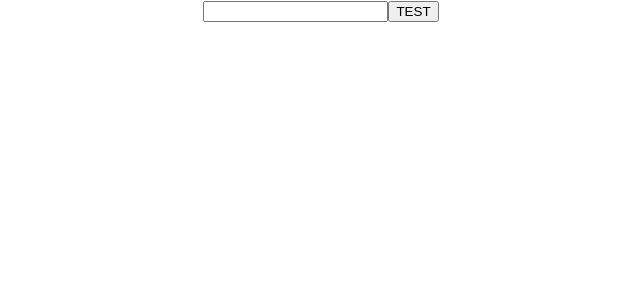
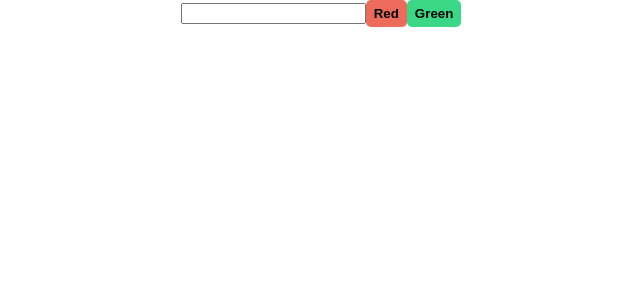
Before and after one commit to gv4383/shelfie-web, a React (Create React App) app: page / in a window 1280 px wide. Shown: the top 300 px of the page, without its empty margins (319-959 px from the left). Built offline with nearby package versions, Linux system fonts and the light colour scheme.

Commit message:
Added styling to button component

```diff
--- a/src/App.tsx
+++ b/src/App.tsx
@@ -30,7 +30,8 @@ const App: FunctionComponent = () => {
         </a>
       </header> */}
       <TextInput name="input" onChange={handleChange} value={userInput} />
-      <Button>TEST</Button>
+      <Button color="red">Red</Button>
+      <Button color="green">Green</Button>
     </div>
   );
 };
--- a/src/components/Input/Button/Button.scss
+++ b/src/components/Input/Button/Button.scss
@@ -0,0 +1,33 @@
+$colors: (
+  red: #ED6B5A,
+  red-dark: darken(#ED6B5A, 5%),
+  green: #3AD886,
+  green-dark: darken(#3AD886, 5%)
+);
+
+@function color($color-name) {
+  @return map-get($colors, $color-name);
+}
+
+.root {
+  font-weight: bold;
+  padding: 6px 8px;
+  border: none;
+  border-radius: 5px;
+}
+
+.red-color {
+  background-color: color(red);
+
+  &:active {
+    background-color: color(red-dark);
+  }
+}
+
+.green-color {
+  background-color: color(green);
+
+  &:active {
+    background-color: color(green-dark);
+  }
+}
--- a/src/components/Input/Button/index.tsx
+++ b/src/components/Input/Button/index.tsx
@@ -1,14 +1,23 @@
 import React, { FunctionComponent } from 'react';
+
+import './Button.scss';
 
 interface Props {
   children: string;
+  color: 'red' | 'green';
   onClick?: () => void;
 }
 
 const Button: FunctionComponent<Props> = (props: Props) => {
-  const { children, onClick } = props;
+  const { children, color, onClick } = props;
 
-  return <button onClick={onClick}>{children}</button>;
+  const getButtonColor = (): string => (color === 'red' ? 'red-color' : 'green-color');
+
+  return (
+    <button className={`root ${getButtonColor()}`} onClick={onClick}>
+      {children}
+    </button>
+  );
 };
 
 export default Button;
```
